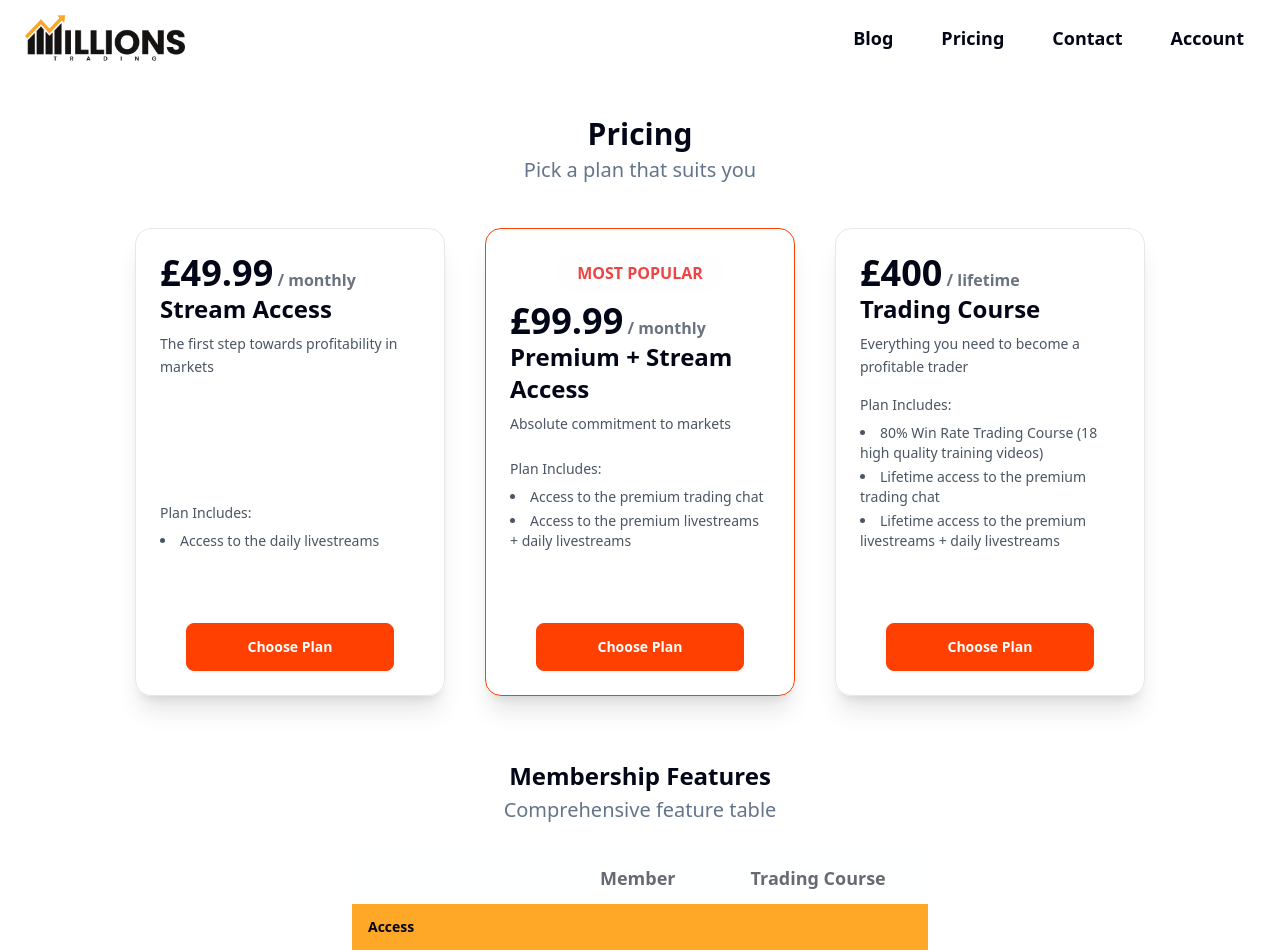
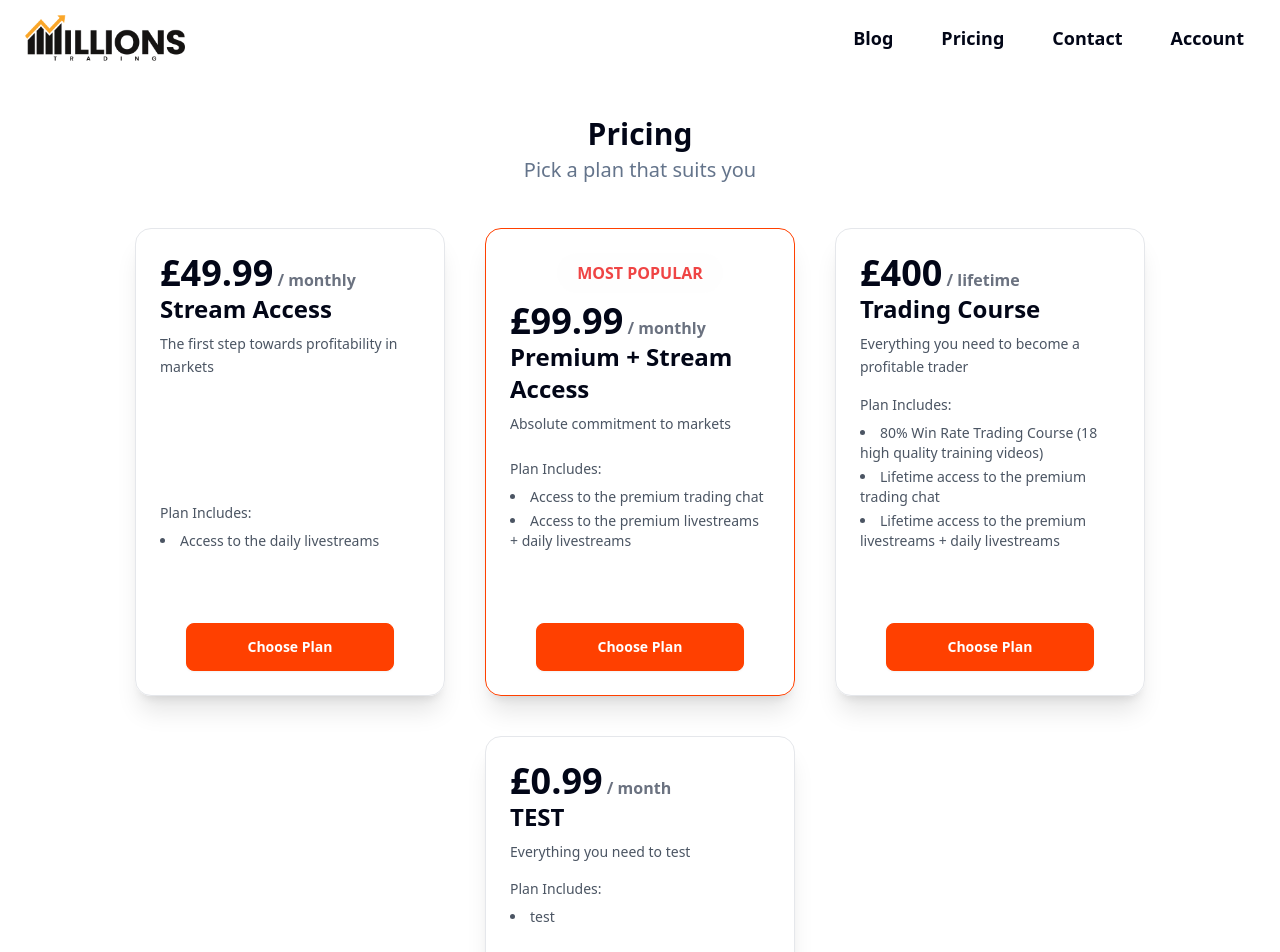
Before and after one commit to jaxnalia/MillionsTrading, a SvelteKit app: page /pricing in a window 1280 px wide. Shown: the top 952 px of the page. Built offline with nearby package versions, Linux system fonts and the light colour scheme.

Commit message:
added test

```diff
--- a/src/routes/(marketing)/pricing/pricing_plans.ts
+++ b/src/routes/(marketing)/pricing/pricing_plans.ts
@@ -49,6 +49,21 @@ export const pricingPlans = [
       "Lifetime access to the premium livestreams + daily livestreams",
     ],
   },
+  {
+    id: "test",
+    name: "TEST",
+    description:
+      "Everything you need to test",
+    price: "£0.99",
+    yearlyPrice: "£0.00",
+    // deal: "SAVE £50",
+    priceIntervalName: "/ month",
+    stripe_price_id: "price_1PS3GZBdxywDdojWRkVKq5qI",
+    stripe_product_id: "prod_QIeRfSRNwck2Ac",
+    features: [
+      "test",
+    ],
+  },
   // {
   //   id: "master",
   //   name: "Master",
```
